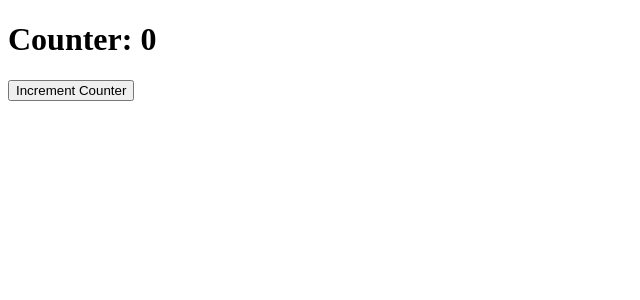
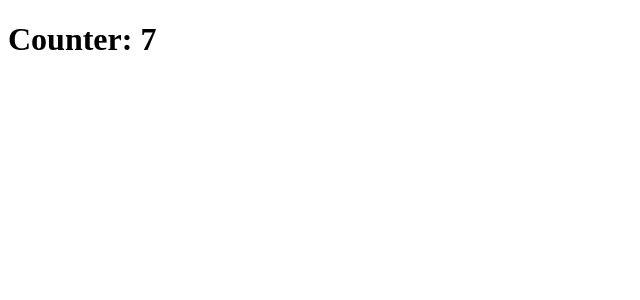
Before and after one commit to ANDgeloREA/react-exercises, a React (Create React App) app in the folder react-exercises/: page / in a window 1280 px wide. Shown: the top 300 px of the page, without its empty margins (0-640 px from the left). Built offline with nearby package versions, Linux system fonts and the light colour scheme.

Commit message:
complete exercise 35

```diff
--- a/react-exercises/src/App.js
+++ b/react-exercises/src/App.js
@@ -1,9 +1,9 @@
-import ClickCounter from "./components/ClickCounter";
+import Counter from "./components/Counter";
 
 const App = () => {
   return (
     <>
-      <ClickCounter />
+      <Counter />
     </>
   );
 }
--- a/react-exercises/src/components/ClickCounter.js
+++ /dev/null
@@ -1,25 +0,0 @@
-import { useEffect, useState } from "react"
-import SideEffect from "./SideEffect"
-
-const ClickCounter = () => {
-    const [count, setCount] = useState(0)
-
-    const handleCounterIncrement = () => {
-        setCount((_count) => {
-            return _count + 1
-        })
-    }
-
-    const onCounterChange = () => {
-        console.log(`The counter is now: ${count}`)
-    }
-
-    return (
-        <>
-            <SideEffect increment={handleCounterIncrement} count={count} change={onCounterChange({count})}/>
-        </>
-    )
-
-}
-
-export default ClickCounter;
--- /dev/null
+++ b/react-exercises/src/components/Counter.js
@@ -0,0 +1,32 @@
+import { useEffect, useState } from "react"
+
+const Counter = () => {
+    const [count, setCount] = useState(0)
+
+    useEffect(() => {
+        console.log("I have mounted")
+        return () => {
+            console.log("I am about to be unmounted")
+        }
+    }, [])
+
+    useEffect(() =>{
+        let interval = setInterval(() => {
+            setCount(() => {
+                return count + 1
+            })
+        }, 1000);
+
+        return () => {
+          clearInterval(interval, 1000)
+        }
+    }, [count])
+
+    return (
+        <>
+            <h1>Counter: {count}</h1>
+        </>
+    )
+}
+
+export default Counter;
--- a/react-exercises/src/components/SideEffect.js
+++ /dev/null
@@ -1,16 +0,0 @@
-import { useEffect } from "react"
-
-
-const SideEffect = (props) => {
-
-    useEffect(() => props.change, [props.count, props.change])
-
-    return (
-        <>
-            <h1>Counter: {props.count}</h1>
-            <button onClick={props.increment}>Increment Counter</button>
-        </>
-    )
-}
-
-export default SideEffect
```
Also changed, not shown: 2 other files (tests, documents, lock files or other folders).
